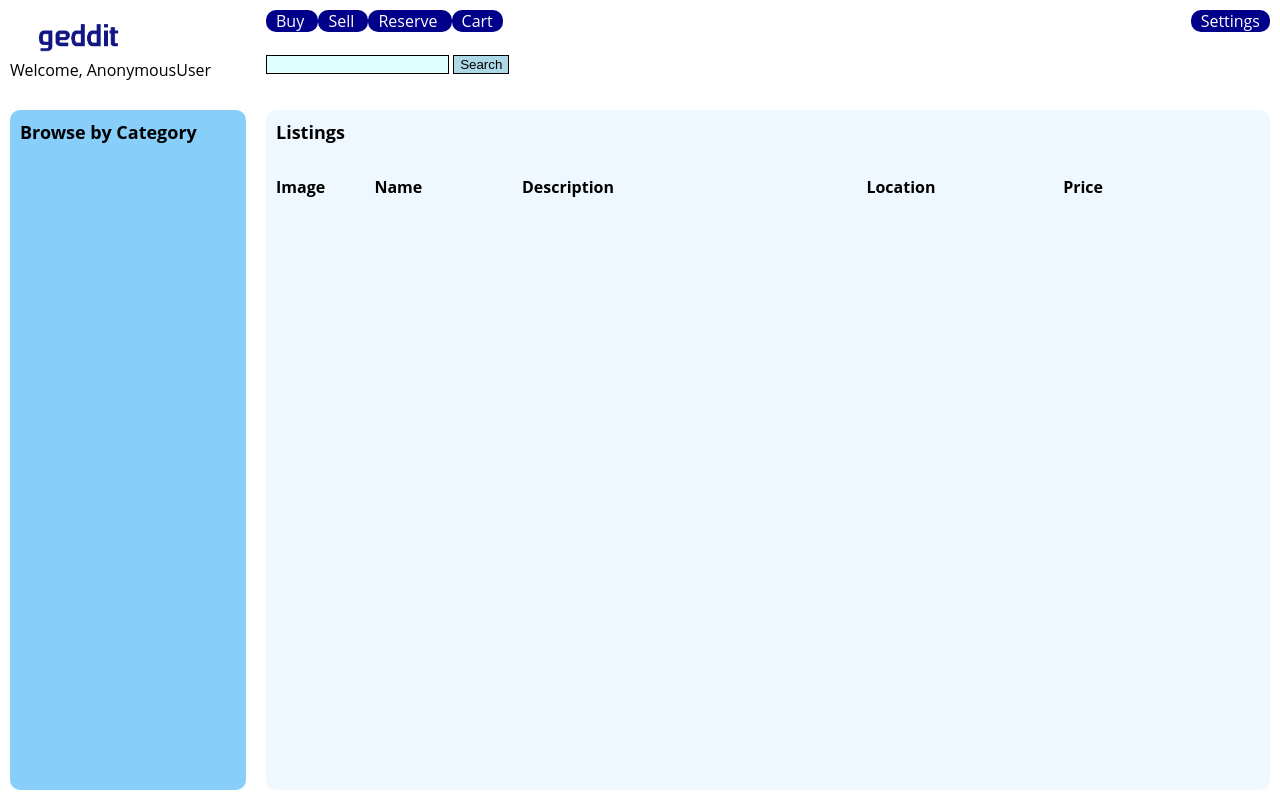
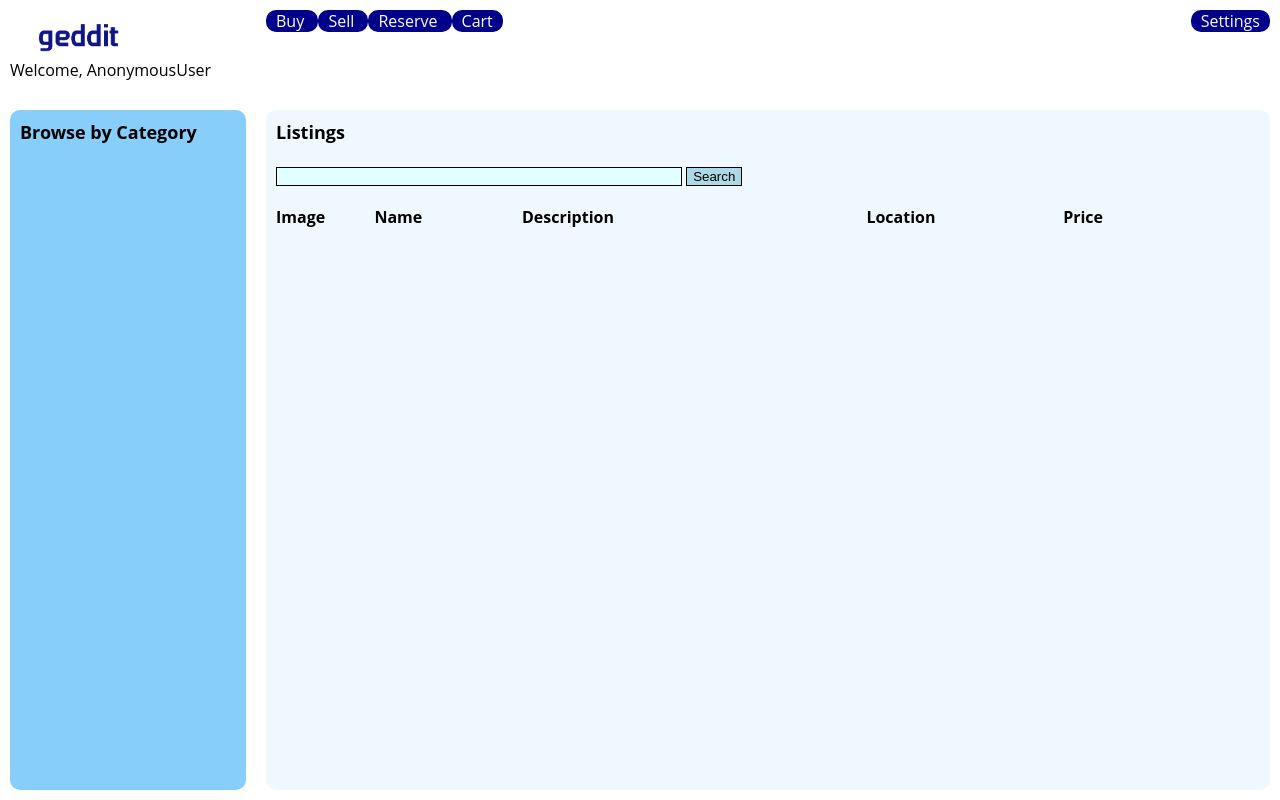
Before and after one commit to kxing/Geddit, a Django app: template templates/buy.html in a window 1280 px wide. Run offline with Django 3.2, Linux system fonts and the light colour scheme; the template is opened without the code that fills it, so the values that code supplies are empty; some libraries are stand-ins or nearby versions.

Commit message:
Moved the search bar to the buy page.

```diff
--- a/data/static/css/buy.css
+++ b/data/static/css/buy.css
@@ -36,3 +36,11 @@
 
 .buy-item-listing {
 }
+
+#search {
+    padding: 20px 0px;
+}
+
+.search_bar {
+    width: 400px;
+}
--- a/data/static/css/nav_bar.css
+++ b/data/static/css/nav_bar.css
@@ -42,6 +42,3 @@
 .nav_highlighted {
     background: cornflowerblue;
 }
-
-#search {
-}
--- a/data/static/css/table.css
+++ b/data/static/css/table.css
@@ -5,7 +5,6 @@
 
 .table-column-titles-row {
     clear: both;
-    padding: 10px 0px;
     height: 30px;
 }
 
--- a/templates/buy.html
+++ b/templates/buy.html
@@ -4,7 +4,16 @@
 <link rel="stylesheet" type="text/css" href="{{ STATIC_URL }}css/buy.css" />
 <link rel="stylesheet" type="text/css" href="{{ STATIC_URL }}css/table.css" />
 
-<div id="buy-title" class="table-title">Listings</div><br>
+<div id="buy-title" class="table-title">Listings</div>
+<div id="search">
+  {% block search %}
+  <form name="search" action="{{ SITE_ROOT }}buy" method="get">
+    <input type="text" name="search_query" class="search_bar"/>
+    <input type="submit" value="Search" class="button" />
+  </form>
+  {% endblock %}
+</div>
+
 <div id="buy-columns" class="table-column-titles-row">
   <div class="table-column-title buy-image-column">Image</div>
   <div class="table-column-title buy-name-column">Name</div>
--- a/templates/navigation_bar.html
+++ b/templates/navigation_bar.html
@@ -26,13 +26,5 @@
         </div>
       {% endblock %}
     </div><br>
-    <div id="search">
-      {% block search %}
-      <form name="search" action="{{ SITE_ROOT }}buy" method="get">
-        <input type="text" name="search_query" />
-        <input type="submit" value="Search" class="button" />
-      </form>
-      {% endblock %}
-    </div>
   </div>
 </div>
```
